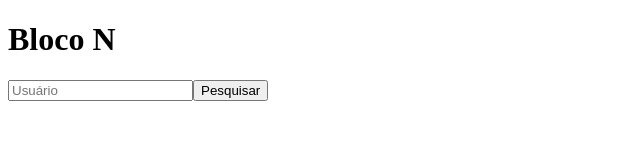
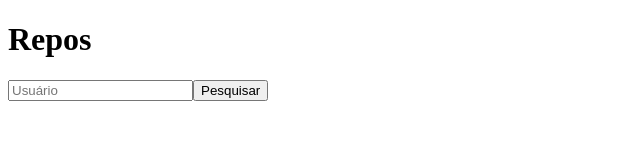
Before and after one commit to Sara-MF/repos, a React (Create React App) app: page / in a window 1280 px wide. Shown: the top 160 px of the page, without its empty margins (0-640 px from the left). Built offline with nearby package versions, Linux system fonts and the light colour scheme.

Commit message:
consumindo api do github

```diff
--- a/package.json
+++ b/package.json
@@ -6,6 +6,7 @@
     "@testing-library/jest-dom": "^5.16.5",
     "@testing-library/react": "^13.4.0",
     "@testing-library/user-event": "^13.5.0",
+    "axios": "^1.1.3",
     "react": "^18.2.0",
     "react-dom": "^18.2.0",
     "react-scripts": "^5.0.1",
--- a/public/index.html
+++ b/public/index.html
@@ -11,7 +11,7 @@
     />
     <link rel="apple-touch-icon" href="%PUBLIC_URL%/logo192.png" />
     <link rel="manifest" href="%PUBLIC_URL%/manifest.json" />
-    <title>Testing changes</title>
+    <title>Repos</title>
   </head>
   <body>
     <noscript>You need to enable JavaScript to run this app.</noscript>
--- a/src/App.js
+++ b/src/App.js
@@ -1,13 +1,19 @@
 import React, { useState } from 'react';
+import axios from 'axios';
 
 function App(props) {
+
+  const [ user, setUser ] = useState('');
+
+  function handleSearch() {
+    axios.get(`https://api.github.com/users/${user}/repos`).then(response => console.log(response.data));
+  }
+
   return (
-    // fragment (tags vazias) pra n quebrar o css ao invés de uma div
-    // n estão dentro de uma tag especifica
     <>
       <h1>{ props.title }</h1>
-      <input name="usuario" id="usuario" className="usuarioInput" placeholder="Usuário"/>
-      <button>Pesquisar</button>
+      <input className="userInput" placeholder="Usuário" value={user} onChange={e => setUser(e.target.value)} />
+      <button onClick={handleSearch}>Pesquisar</button>
     </>
 
   );
--- a/src/index.js
+++ b/src/index.js
@@ -5,5 +5,5 @@ import App from './App';
 const root = ReactDOM.createRoot(document.getElementById('root'));
 
 root.render(
-    <App title="Bloco N"/>
+    <App title="Repos"/>
 );
```
Also changed, not shown: 1 other file (tests, documents, lock files or other folders).
